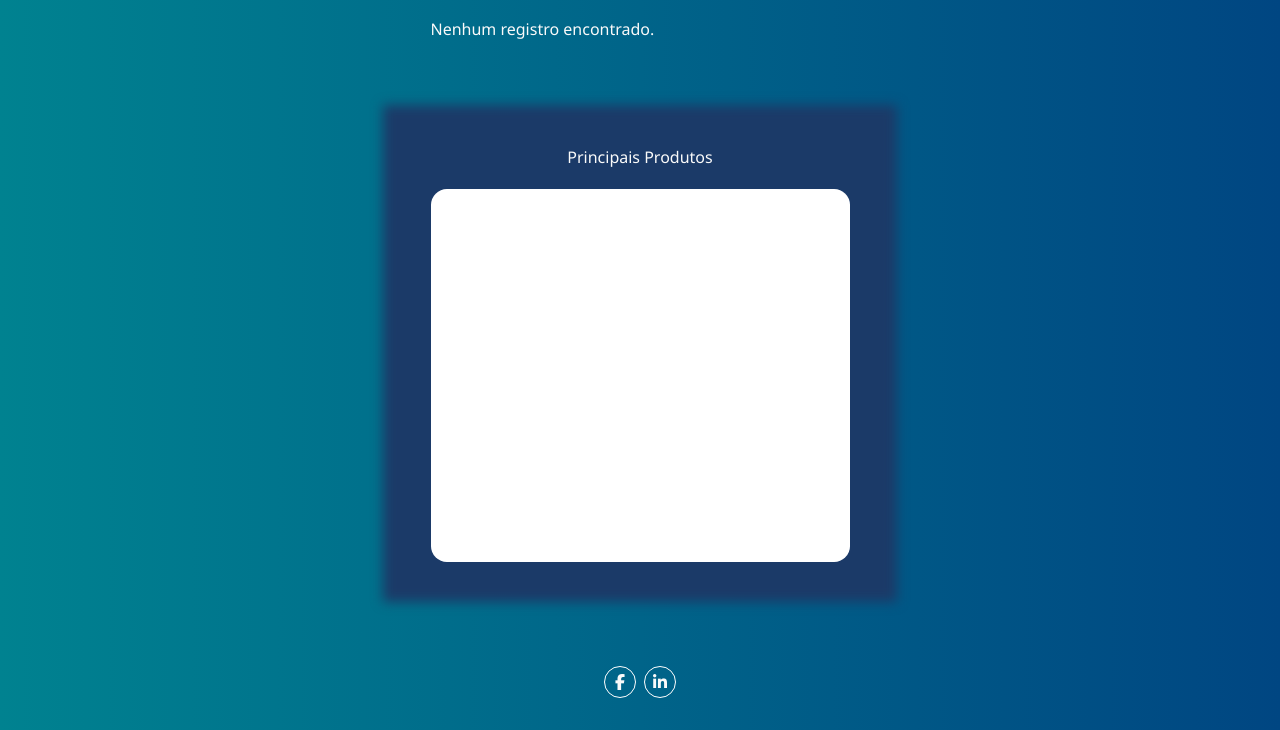
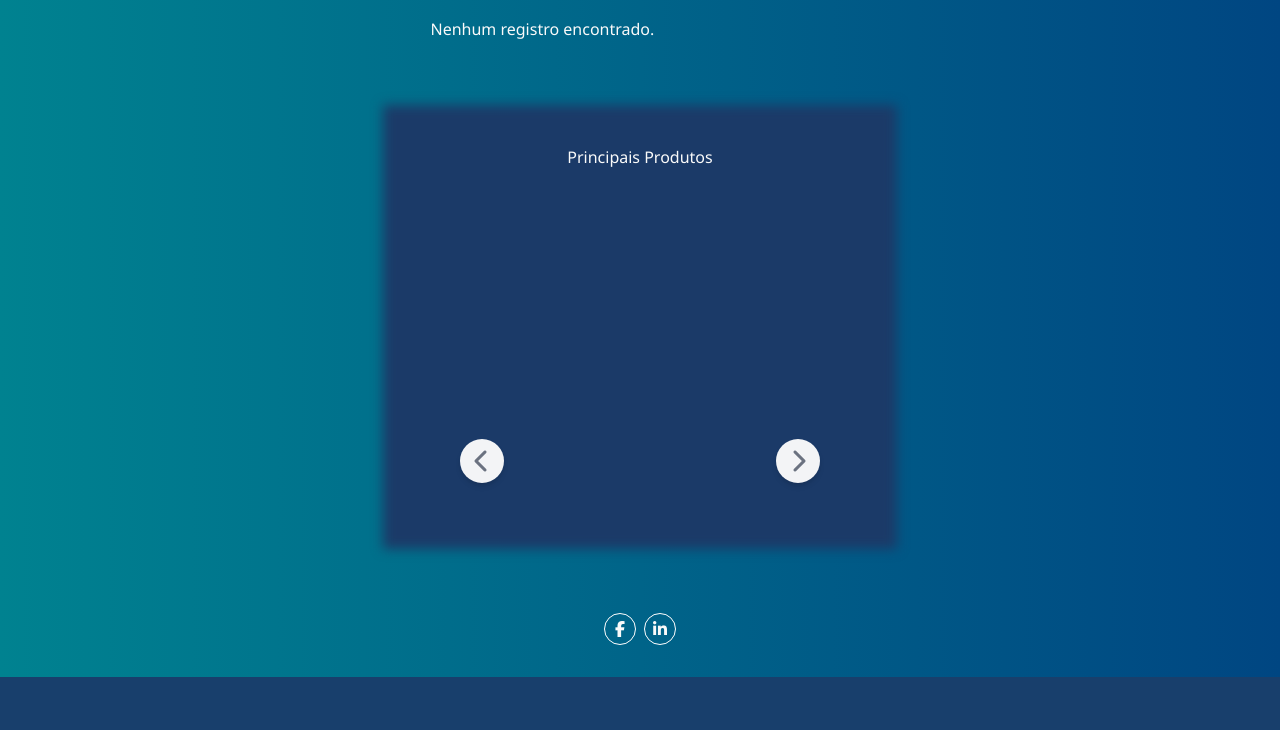
Before and after one commit to GFFritz/araken-site, a PHP site: page / in a window 1280 px wide. Shown: the part 642-1372 px from the top of the page. After the commit the page ends 1319 px from the top, so only its background shows below. Run offline with PHP 8.4, Linux system fonts and the light colour scheme; data that the repository does not hold is empty; some libraries are stand-ins or nearby versions.

Commit message:
Minor changes

```diff
--- a/assets/css/style.css
+++ b/assets/css/style.css
@@ -590,8 +590,28 @@ video {
   inset: 0px;
 }
 
+.bottom-1 {
+  bottom: 0.25rem;
+}
+
 .left-16 {
   left: 4rem;
+}
+
+.left-5 {
+  left: 1.25rem;
+}
+
+.right-0 {
+  right: 0px;
+}
+
+.right-5 {
+  right: 1.25rem;
+}
+
+.top-0 {
+  top: 0px;
 }
 
 .top-28 {
@@ -691,12 +711,28 @@ video {
   display: table;
 }
 
+.grid {
+  display: grid;
+}
+
 .hidden {
   display: none;
 }
 
+.h-11 {
+  height: 2.75rem;
+}
+
+.h-6 {
+  height: 1.5rem;
+}
+
 .h-8 {
   height: 2rem;
+}
+
+.h-80 {
+  height: 20rem;
 }
 
 .h-\[14px\] {
@@ -715,16 +751,20 @@ video {
   height: 100vh;
 }
 
-.h-6 {
-  height: 1.5rem;
-}
-
 .min-h-screen {
   min-height: 100vh;
 }
 
 .w-1\/3 {
   width: 33.333333%;
+}
+
+.w-11 {
+  width: 2.75rem;
+}
+
+.w-6 {
+  width: 1.5rem;
 }
 
 .w-8 {
@@ -744,12 +784,8 @@ video {
   width: 100vw;
 }
 
-.w-4 {
-  width: 1rem;
-}
-
-.w-6 {
-  width: 1.5rem;
+.max-w-2xl {
+  max-width: 42rem;
 }
 
 .max-w-\[514px\] {
@@ -762,6 +798,15 @@ video {
 
 .table-auto {
   table-layout: auto;
+}
+
+.-translate-y-1\/2 {
+  --tw-translate-y: -50%;
+  transform: translate(var(--tw-translate-x), var(--tw-translate-y)) rotate(var(--tw-rotate)) skewX(var(--tw-skew-x)) skewY(var(--tw-skew-y)) scaleX(var(--tw-scale-x)) scaleY(var(--tw-scale-y));
+}
+
+.transform {
+  transform: translate(var(--tw-translate-x), var(--tw-translate-y)) rotate(var(--tw-rotate)) skewX(var(--tw-skew-x)) skewY(var(--tw-skew-y)) scaleX(var(--tw-scale-x)) scaleY(var(--tw-scale-y));
 }
 
 .cursor-pointer {
@@ -836,6 +881,10 @@ video {
   border-radius: 1rem;
 }
 
+.rounded-3xl {
+  border-radius: 1.5rem;
+}
+
 .rounded-full {
   border-radius: 9999px;
 }
@@ -879,14 +933,19 @@ video {
   border-color: rgb(161 161 170 / var(--tw-border-opacity));
 }
 
-.border-primary {
-  --tw-border-opacity: 1;
-  border-color: rgb(27 58 104 / var(--tw-border-opacity));
-}
-
 .bg-\[\#006B94\] {
   --tw-bg-opacity: 1;
   background-color: rgb(0 107 148 / var(--tw-bg-opacity));
+}
+
+.bg-emerald-600 {
+  --tw-bg-opacity: 1;
+  background-color: rgb(5 150 105 / var(--tw-bg-opacity));
+}
+
+.bg-gray-100 {
+  --tw-bg-opacity: 1;
+  background-color: rgb(243 244 246 / var(--tw-bg-opacity));
 }
 
 .bg-gray-900 {
@@ -969,6 +1018,11 @@ video {
   background-size: cover;
 }
 
+.object-contain {
+  -o-object-fit: contain;
+     object-fit: contain;
+}
+
 .p-1 {
   padding: 0.25rem;
 }
@@ -1072,6 +1126,11 @@ video {
 
 .font-sans {
   font-family: Segoe Ui, sans-serif;
+}
+
+.text-2xl {
+  font-size: 1.5rem;
+  line-height: 2rem;
 }
 
 .text-\[14px\] {
@@ -1135,6 +1194,11 @@ video {
   color: rgb(156 163 175 / var(--tw-text-opacity));
 }
 
+.text-gray-500 {
+  --tw-text-opacity: 1;
+  color: rgb(107 114 128 / var(--tw-text-opacity));
+}
+
 .text-red-400 {
   --tw-text-opacity: 1;
   color: rgb(248 113 113 / var(--tw-text-opacity));
--- a/index.php
+++ b/index.php
@@ -46,9 +46,48 @@
   <div class="py-10 relative">
     <div class="absolute bg-primary w-full h-full top-0 z-0 blur-[6px]"></div>
     <div class="relative flex justify-center items-center mb-5 z-10">Principais Produtos</div>
-    <div class="relative container rounded-2xl bg-white z-10">
+    <!-- <div class="relative container rounded-2xl bg-white z-10">
       <img class="w-full px-0 mx-0" src="assets/img/product.png" alt="" srcset="">
+    </div> -->
+    <div class="grid container place-content-cente">
+      <div x-data="imageSlider" x-init="fetchImages()" class="relative mx-auto max-w-2xl overflow-hidden rounded-3xl">
+        <button @click="previous()" class="absolute left-5 bottom-1 z-10 flex h-11 w-11 -translate-y-1/2 items-center justify-center rounded-full bg-gray-100 shadow-md">
+          <i class="fas fa-chevron-left text-2xl font-bold text-gray-500"></i>
+        </button>
+
+        <button @click="forward()" class="absolute right-5 bottom-1 z-10 flex h-11 w-11 -translate-y-1/2 items-center justify-center rounded-full bg-gray-100 shadow-md">
+          <i class="fas fa-chevron-right text-2xl font-bold text-gray-500"></i>
+        </button>
+
+        <div class="relative h-80 object-contain" style="width: 400px">
+          <template x-for="(image, index) in images" :key="index">
+            <a :href="image.url" x-show="currentIndex === index" x-transition:enter="transition transform duration-300" x-transition:enter-start="opacity-0" x-transition:enter-end="opacity-100" x-transition:leave="transition transform duration-300" x-transition:leave-start="opacity-100" x-transition:leave-end="opacity-0" class="absolute inset-0 flex items-center justify-center rounded-3xl w-full">
+              <img :src="image.file_path" :alt="image.file_path" class=" object-contain rounded-3xl" />
+            </a>
+          </template>
+        </div>
+      </div>
     </div>
+
+    <script>
+      document.addEventListener("alpine:init", () => {
+        Alpine.data("imageSlider", () => ({
+          currentIndex: 0, // Inicialize com 0
+          images: [],
+          async fetchImages() {
+            const response = await fetch('src/helpers/fetchImages.php');
+            this.images = await response.json();
+          },
+          previous() {
+            this.currentIndex = this.currentIndex === 0 ? this.images.length - 1 : this.currentIndex - 1;
+          },
+          forward() {
+            this.currentIndex = this.currentIndex === this.images.length - 1 ? 0 : this.currentIndex + 1;
+          },
+        }));
+      });
+    </script>
+
   </div>
 </main>
 
--- a/painel/login.php
+++ b/painel/login.php
@@ -43,7 +43,7 @@ if ($_SERVER["REQUEST_METHOD"] == "POST") {
 <head>
   <meta charset="UTF-8">
   <meta name="viewport" content="width=device-width, initial-scale=1.0">
-  <title>GeoLaw</title>
+  <title>Login - Araken Santos</title>
   <link rel="stylesheet" href='../assets/css/style.css'>
 
   <script defer src="https://cdn.jsdelivr.net/npm/alpinejs@3.13.1/dist/cdn.min.js"></script>
--- a/src/partials/header.php
+++ b/src/partials/header.php
@@ -7,6 +7,7 @@
   <title>Araken Santos</title>
   <link rel="stylesheet" href='assets/css/style.css'>
 
+  <script defer src="https://cdn.jsdelivr.net/npm/alpinejs@3.x.x/dist/cdn.min.js"></script>
   <link rel="stylesheet" href="https://cdnjs.cloudflare.com/ajax/libs/font-awesome/6.5.1/css/all.min.css" integrity="sha512-DTOQO9RWCH3ppGqcWaEA1BIZOC6xxalwEsw9c2QQeAIftl+Vegovlnee1c9QX4TctnWMn13TZye+giMm8e2LwA==" crossorigin="anonymous" referrerpolicy="no-referrer" />
 </head>
 
```
Also changed, not shown: other parts of assets/css/style.css (+88 -73 lines), assets/css/input.css (+16 -0 lines), painel/index.php (+4 -6 lines), painel/listLinks.php (+11 -4 lines), painel/listUsers.php (+5 -5 lines), package-lock.json.
